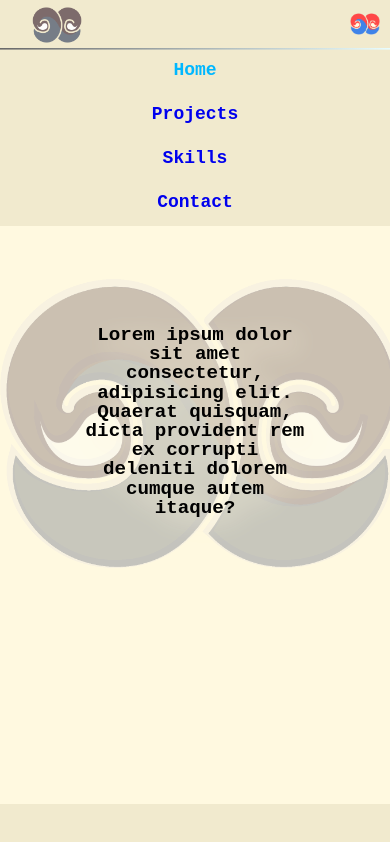
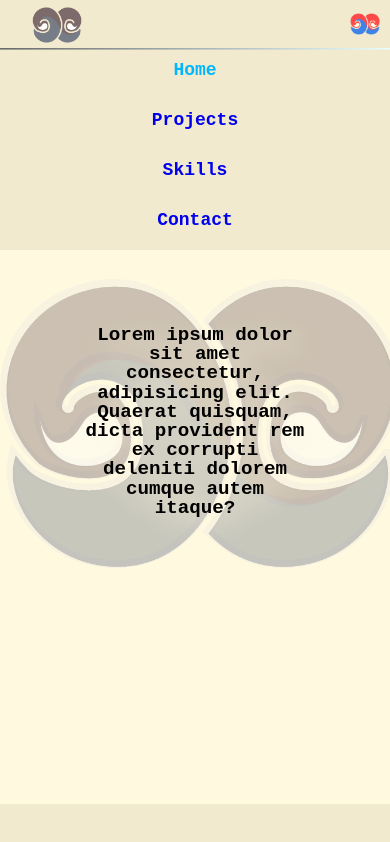
Before and after one commit to dhchung317/portfolio-react, a React (Create React App) app: page / in a window 390 px wide. Both pictures are taken after a click on the button 365 px from the left and 25 px from the top of the page. Built offline with nearby package versions, Linux system fonts and the light colour scheme; no server answers.

Commit message:
hamburger feature behaving as expected

```diff
--- a/src/App.css
+++ b/src/App.css
@@ -54,7 +54,7 @@ a:active {
   display: table-cell;
   /* position: absolute; */
   color: var(--primaryColor);
-  transform: translateY(2%);
+  /* transform: translateY(.1px); */
 }
 
 a:visited {
@@ -148,7 +148,7 @@ a:visited {
 }
 
 .nav-logo:active {
-  transform: translateY(0) !important;
+  /* transform: translateY(0) !important; */
 }
 
 .nav {
@@ -228,6 +228,13 @@ a.active-link {
   vertical-align: middle;
   display: table-cell;
 }
+
+/* .nav-links span {
+  display: table-cell;
+  align-content: center;
+  text-align: center;
+  width: 100%;
+} */
 
 .logo-container {
   display: flex;
@@ -583,6 +590,7 @@ footer {
 }
 
 @media screen and (max-width: 700px) {
+
   .logo-div{
     height: auto;
     width: auto;
@@ -631,18 +639,18 @@ footer {
   .hamburger {
     visibility: visible;
     width: 100vw;
-    /* display: table; */
+    display: table;
     /* margin-top: 50px; */
     text-align: center;
-    float: left;
+
     background-color: var(--offWhite);
   }
 
   .hamburger li {
-    margin-left: 0;
-    height: 40px;
+    height: 50px;
     width: 100vw;
     display: table;
+    text-align: center;
   }
 
   .hamburger li:hover {
@@ -652,10 +660,13 @@ footer {
 
   .hamburger a {
     text-decoration: none;
-    font-weight: 700;
-    padding-top: 5px;
-    vertical-align: middle;
+    font-weight: 600;
+    /* padding-top: 5px; */
     width: 100vw;
+  }
+
+  .hamburger a:active{
+    display: table-row;
   }
 
   .hamburger span {
--- a/src/components/Navbar.js
+++ b/src/components/Navbar.js
@@ -31,7 +31,6 @@ export default function Navbar() {
       }, []);
 
     function toggleOpen(){
-        console.log(open)
         setOpen(!open)
     }
 
@@ -45,10 +44,10 @@ export default function Navbar() {
 
             <div className="nav">
                 <ul className={open && windowDimensions.width < 700 ? "show-nav hamburger" : "nav-links"}>
-                    <li className="one"><NavLink exact to="/" activeClassName="active-link"><span>Home</span></NavLink></li>
-                    <li className="two"><NavLink to="/projects" activeClassName="active-link"><span>Projects</span></NavLink></li>
-                    <li className="three"> <NavLink to="/skills" activeClassName="active-link"><span>Skills</span></NavLink></li>
-                    <li className="four"><NavLink to="/contact" activeClassName="active-link"><span>Contact</span></NavLink></li>
+                    <li className="one"><NavLink exact to="/" activeClassName="active-link" onClick = {() => toggleOpen()}><span>Home</span></NavLink></li>
+                    <li className="two"><NavLink to="/projects" activeClassName="active-link" onClick = {() => toggleOpen()}><span>Projects</span></NavLink></li>
+                    <li className="three"> <NavLink to="/skills" activeClassName="active-link" onClick = {() => toggleOpen()}><span>Skills</span></NavLink></li>
+                    <li className="four"><NavLink to="/contact" activeClassName="active-link" onClick = {() => toggleOpen()}><span>Contact</span></NavLink></li>
                     <hr className="underline" />
                 </ul>
             </div>
```
